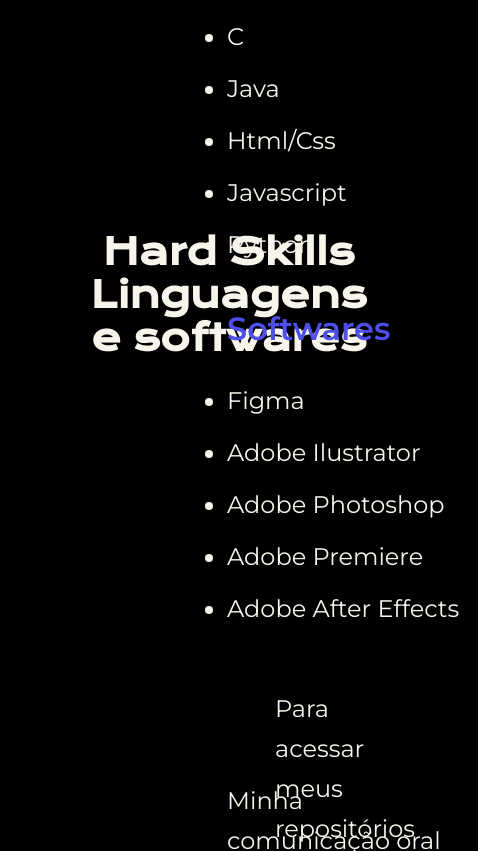
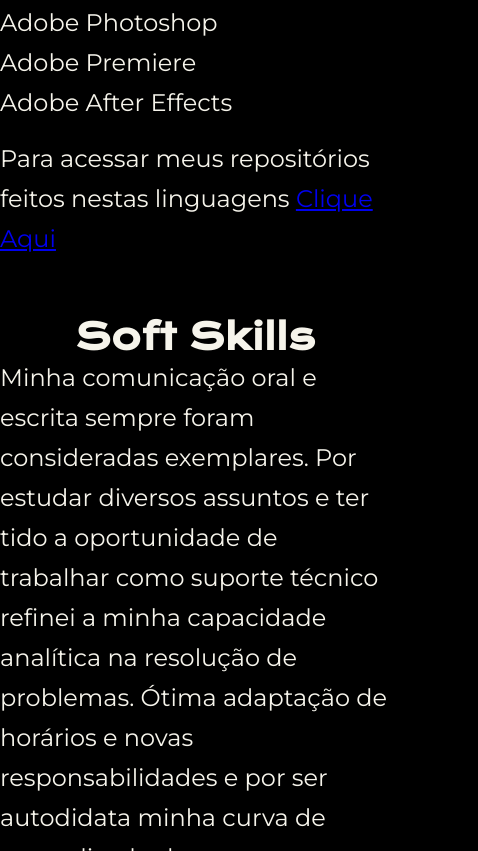
Before and after one commit to JonathanAsf/portfolio, a plain HTML site: page curriculum.html in a window 390 px wide. Shown: the part 747-1598 px from the top of the page, 478 px wide, since content can reach past the window. Drawn offline with nearby package versions, Linux system fonts and the light colour scheme.

Commit message:
Update curriculo.css
Mudança completa na organização do site
Mudança de display grid para display flex
Orientação do site baseado nas outros páginas
Centralização do conteúdo na página
Responsividade
Adição de logo

```diff
--- a/styles/curriculo.css
+++ b/styles/curriculo.css
@@ -1,52 +1,30 @@
-strong{
-    color:#4E4FEB;
+.apresentacao__imagem{
+    padding: 0 50% 0;
+    width: 20rem;
+    height: 20rem;
 }
 
-
-.apresentacao__titulo{
-    text-align: center;
-    margin: 3em;
-    font-size: 3em;
+ul{
+    line-height: 3rem;
+}
+.apresentacao{
+    flex-direction: column;
 }
 
-.apresentacao__curriculo{
+.apresentacao__conteudo{
     align-items: center;
+    width: 75%
+}
+.apresentacao__conteudo__titulo{
     text-align: center;
-    display:grid;
-    grid-template-columns: 50% 50%;
-    padding: 1% 15%;
-}
-
-.apresentacao__conteudo__curriculo{
-    height: 100vh;
-    display:grid;
-    align-items: center;
-    padding: 2em;
 }
 
 .titulo__linguagens{
-    padding: 2rem 0;
-    list-style-type:none;
-    font-size: 2rem;
-
-}
-.linguagens__softwares{
-    text-align: justify;
-    padding-bottom: 0.5em;
+    list-style: square;
 }
 
 .github{
-    padding: 3rem;
-}
-
-.github__link{
-    color:var(--cor-secundaria);
-    display:grid;
-
-}
-
-.apresentacao__conteudo__texto{
-    text-align:left;
+    padding: 1rem 0 1rem ;
 }
 
 .apresentacao__conteudo__subtitulo{
@@ -54,12 +32,5 @@
 }
 
 .idiomas{
-    text-align: justify;
     font-size: 2rem;
-    list-style-type:square;
 }
-
-
-.github__link:hover{
-    color: var(--cor-terciaria);
-}
```
